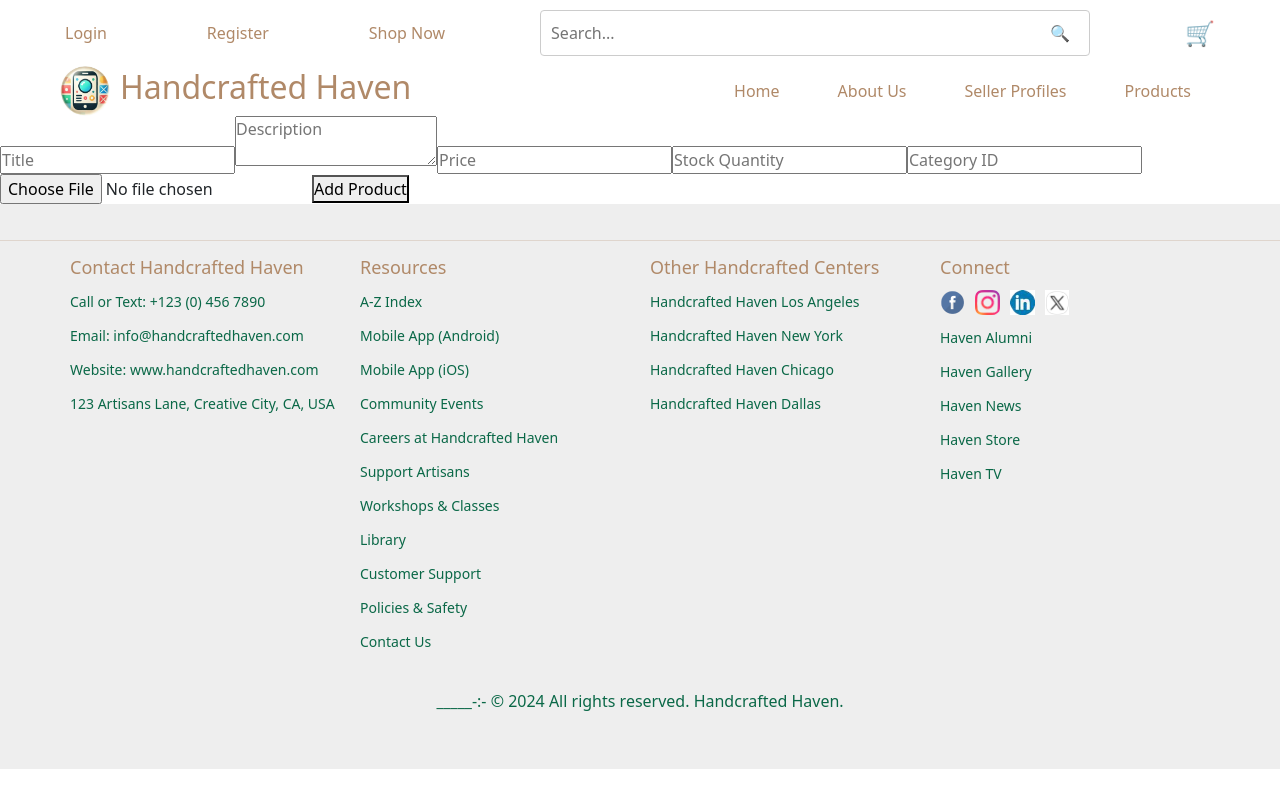
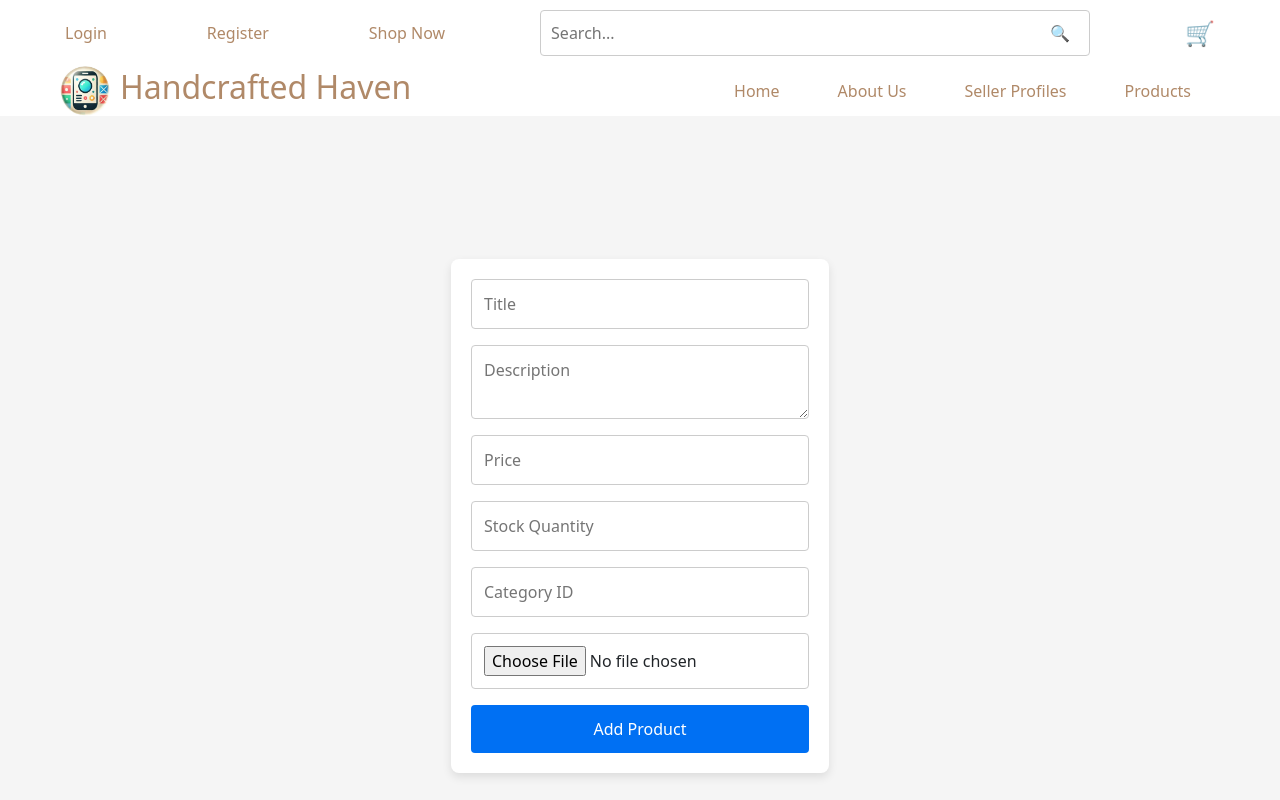
Before and after one commit to Dagwan/handcrafted-haven, a Next.js app in the folder handcrafted-haven/: page /products/add in a window 1280 px wide. Shown: the top 800 px of the page. Built offline with nearby package versions, Linux system fonts and the light colour scheme.

Commit message:
add product syles fixed

```diff
--- a/handcrafted-haven/src/app/products/add/page.tsx
+++ b/handcrafted-haven/src/app/products/add/page.tsx
@@ -5,7 +5,7 @@ import { useState } from 'react';
 import axios from 'axios';
 // import { useRouter } from 'next/router';
 import { useRouter } from 'next/navigation';
-
+import styles from "../../../styles/AddProduct.module.css";
 
 
 const AddProductPage = () => {
@@ -51,18 +51,17 @@ const AddProductPage = () => {
   };
 
   return (
-    <div>
+    <div className={styles.container}>
 
-
-      <form onSubmit={handleAddProduct}>
-      <input type="text" value={title} onChange={(e) => setTitle(e.target.value)} placeholder="Title" required />
-      <textarea value={description} onChange={(e) => setDescription(e.target.value)} placeholder="Description"></textarea>
-      <input type="number" value={price} onChange={(e) => setPrice(e.target.value)} placeholder="Price" required />
-      <input type="number" value={stockQuantity} onChange={(e) => setStockQuantity(e.target.value)} placeholder="Stock Quantity" />
-      <input type="text" value={categoryId} onChange={(e) => setCategoryId(e.target.value)} placeholder="Category ID" />
-      <input type="file" accept="image/*" onChange={(e) => setImage(e.target.files![0])} required />
-      <button type="submit">Add Product</button>
-    </form>
+      <form onSubmit={handleAddProduct} className={styles.gridContainer}>
+        <input className={styles.input} type="text" value={title} onChange={(e) => setTitle(e.target.value)} placeholder="Title" required />
+        <textarea className={styles.textarea} value={description} onChange={(e) => setDescription(e.target.value)} placeholder="Description"></textarea>
+        <input className={styles.input} type="number" value={price} onChange={(e) => setPrice(e.target.value)} placeholder="Price" required />
+        <input className={styles.input} type="number" value={stockQuantity} onChange={(e) => setStockQuantity(e.target.value)} placeholder="Stock Quantity" />
+        <input className={styles.input} type="text" value={categoryId} onChange={(e) => setCategoryId(e.target.value)} placeholder="Category ID" />
+        <input className={styles.fileInput} type="file" accept="image/*" onChange={(e) => setImage(e.target.files![0])} required />
+        <button className={styles.button} type="submit">Add Product</button>
+      </form>
 
     </div>
   );
--- /dev/null
+++ b/handcrafted-haven/src/styles/AddProduct.module.css
@@ -0,0 +1,50 @@
+/* styles.module.css */
+
+.container {
+  display: flex;
+  justify-content: center;
+  align-items: center;
+  height: 100vh;
+  background-color: #f5f5f5;
+}
+
+.gridContainer {
+  display: grid;
+  grid-template-columns: 1fr;
+  gap: 16px;
+  padding: 20px;
+  border-radius: 8px;
+  box-shadow: 0 4px 10px rgba(0, 0, 0, 0.1);
+  background-color: white;
+}
+
+.input,
+.textarea,
+.fileInput {
+  padding: 12px;
+  border: 1px solid #ccc;
+  border-radius: 4px;
+  font-size: 16px;
+}
+
+.textarea {
+  resize: vertical; /* Allow vertical resizing */
+}
+
+.button {
+  padding: 12px;
+  background-color: #0070f3; /* Primary color for button */
+  color: white; /* White text color */
+  border: none; /* No border */
+  border-radius: 4px; /* Rounded corners */
+  font-size: 16px; /* Font size for button */
+  cursor: pointer; /* Pointer cursor on hover */
+}
+
+.button:hover {
+  background-color: #005bb5; /* Darker shade on hover */
+}
+
+.button:disabled {
+  background-color: #ccc; /* Grey out button when disabled */
+}
```
